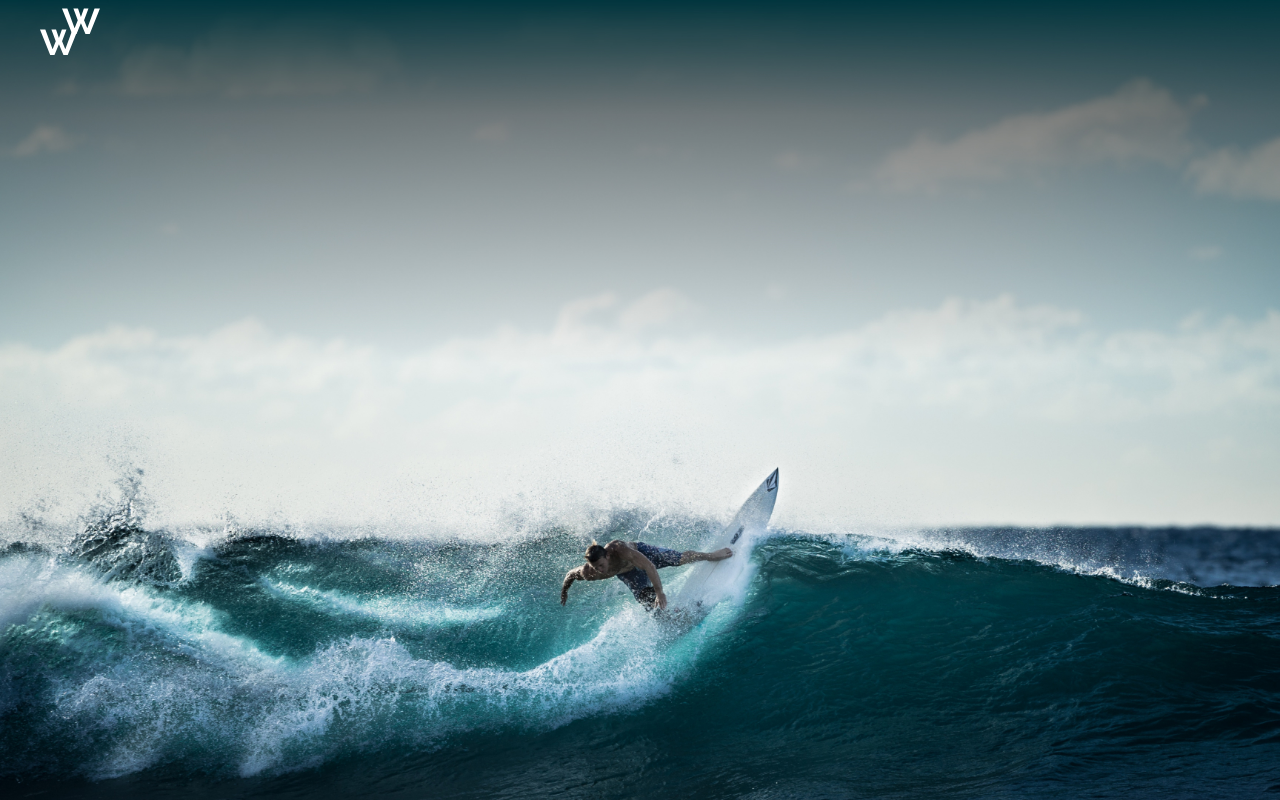
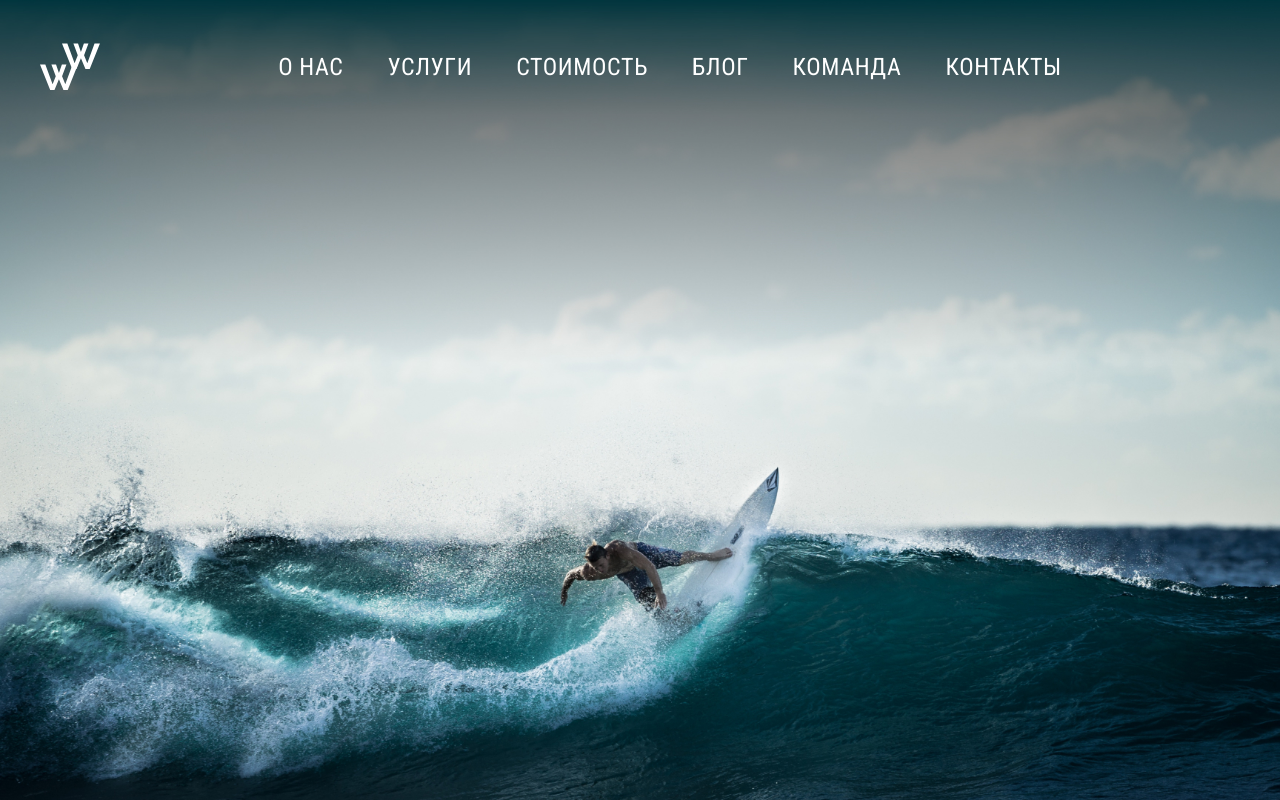
Before and after one commit to PavelPrais/wawe, a plain HTML site: page index.html in a window 1280 px wide. Drawn offline with nearby package versions, Linux system fonts and the light colour scheme.

Commit message:
Menu in the header block

```diff
--- a/css/style.css
+++ b/css/style.css
@@ -48,9 +48,21 @@ select {
   font: inherit;
 }
 
+a {
+  text-decoration: none;
+}
+
+
 body {
   min-height: 100vh;
+  font-family: 'Roboto Condensed', sans-serif;
+  font-weight: 300;
+  font-size: 14px;
+  line-height: 18px;
+  color: #242121;
 }
+
+/* font-family: 'Raleway', sans-serif */
 
 .container {
   max-width: 1220px;
@@ -65,3 +77,37 @@ body {
   background-size: cover;
   min-height: 100vh;
 }
+
+.header__top-inner {
+  padding-top: 35px;
+  display: flex;
+  justify-content: space-between;
+  align-items: center;
+}
+
+.menu {
+  margin: 0 auto;
+}
+
+.menu__list {
+  display: flex;
+}
+
+.menu__list-item + .menu__list-item {
+  margin-left: 40px;
+}
+
+.menu__list-link {
+  padding: 0 2px 5px;
+  font-size: 24px;
+  line-height: 28px;
+  text-transform: uppercase;
+  font-weight: 400;
+  letter-spacing: 0.6px;
+  color: #fff;
+  transition: all .5s;
+}
+
+.menu__list-link:hover {
+  border-bottom: 1px solid #00B2A0;
+}
--- a/index.html
+++ b/index.html
@@ -6,6 +6,9 @@
   <meta http-equiv="X-UA-Compatible" content="IE=edge">
   <meta name="viewport" content="width=device-width, initial-scale=1.0">
   <title>wawe</title>
+  <link
+    href="https://fonts.googleapis.com/css2?family=Raleway:wght@600;700&family=Roboto+Condensed:ital,wght@0,300;0,400;0,700;1,400&display=swap"
+    rel="stylesheet">
   <link rel="stylesheet" href="css/style.css">
 </head>
 
@@ -18,6 +21,40 @@
           <a class="logo" href="#">
             <img src="images/logo.svg" alt="logo project">
           </a>
+          <nav class="menu">
+            <ul class="menu__list">
+              <li class="menu__list-item">
+                <a class="menu__list-link" href="#">
+                  О нас
+                </a>
+              </li>
+              <li class="menu__list-item">
+                <a class="menu__list-link" href="#">
+                  Услуги
+                </a>
+              </li>
+              <li class="menu__list-item">
+                <a class="menu__list-link" href="#">
+                  Стоимость
+                </a>
+              </li>
+              <li class="menu__list-item">
+                <a class="menu__list-link" href="#">
+                  Блог
+                </a>
+              </li>
+              <li class="menu__list-item">
+                <a class="menu__list-link" href="#">
+                  Команда
+                </a>
+              </li>
+              <li class="menu__list-item">
+                <a class="menu__list-link" href="#">
+                  Контакты
+                </a>
+              </li>
+            </ul>
+          </nav>
         </div>
       </div>
     </div>
```
